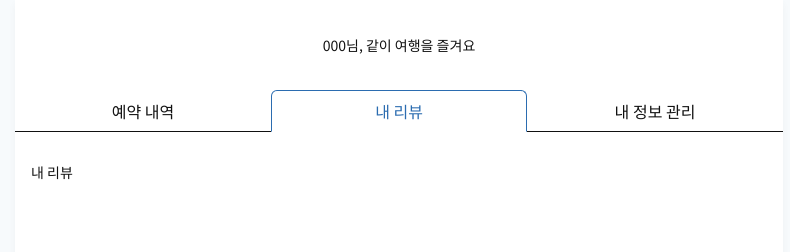
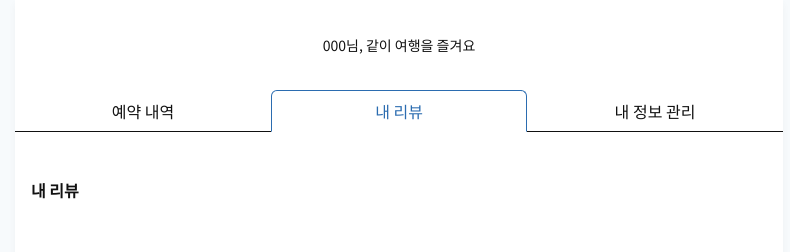
Before and after one commit to TeamOHJO/Frontend, a React (Vite) app: page /mypage in a window 1280 px wide. Both pictures are taken after a click on the tab "내 리뷰". Shown: the top 252 px of the page, without its empty margins (241-1031 px from the left). Built offline with nearby package versions, Linux system fonts and the light colour scheme; a web font is replaced by a local one.

Commit message:
rename: MyPage 폴더 내부 구조 변경

```diff
--- a/src/pages/MyPage/MyPageInfo.tsx
+++ /dev/null
@@ -1,5 +0,0 @@
-function MyPageInfo() {
-  return <div>내 정보 관리</div>;
-}
-
-export default MyPageInfo;
--- /dev/null
+++ b/src/pages/MyPage/MyPageInfo/index.tsx
@@ -0,0 +1,11 @@
+import MyPageSubtitle from '../MyPageSubtitle';
+
+function MyPageInfo() {
+  return (
+    <div>
+      <MyPageSubtitle subtitle="내 정보 관리" />
+    </div>
+  );
+}
+
+export default MyPageInfo;
--- a/src/pages/MyPage/MyPageReservation.tsx
+++ b/src/pages/MyPage/MyPageReservation/index.tsx
@@ -1,4 +1,4 @@
-import MyPageSubtitle from './MyPageSubtitle';
+import MyPageSubtitle from '../MyPageSubtitle';
 
 function MyPageReservation() {
   return (
--- a/src/pages/MyPage/MyPageReview.tsx
+++ /dev/null
@@ -1,5 +0,0 @@
-function MyPageReview() {
-  return <div>내 리뷰</div>;
-}
-
-export default MyPageReview;
--- /dev/null
+++ b/src/pages/MyPage/MyPageReview/index.tsx
@@ -0,0 +1,11 @@
+import MyPageSubtitle from '../MyPageSubtitle';
+
+function MyPageReview() {
+  return (
+    <div>
+      <MyPageSubtitle subtitle="내 리뷰" />
+    </div>
+  );
+}
+
+export default MyPageReview;
--- a/src/pages/MyPage/MyPageSubtitle.tsx
+++ b/src/pages/MyPage/MyPageSubtitle.tsx
@@ -6,7 +6,7 @@ interface MyPageSubtitleProps {
 
 const MyPageSubtitle = ({ subtitle }: MyPageSubtitleProps) => {
   return (
-    <Text fontSize="1rem" mt="2rem" ml="2rem" fontWeight="bold">
+    <Text fontSize="1rem" mt="1rem" fontWeight="bold">
       {subtitle}
     </Text>
   );
```
